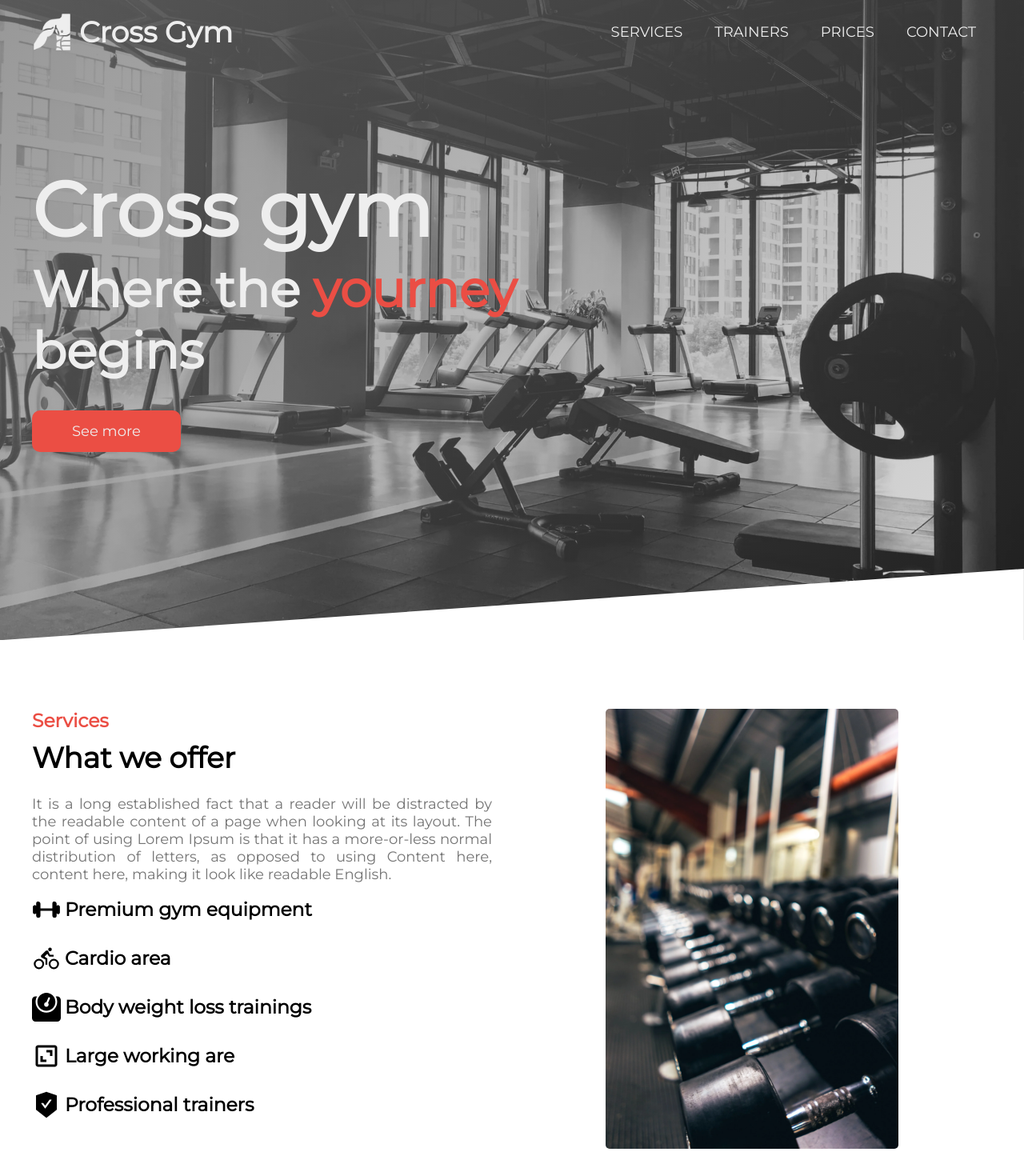
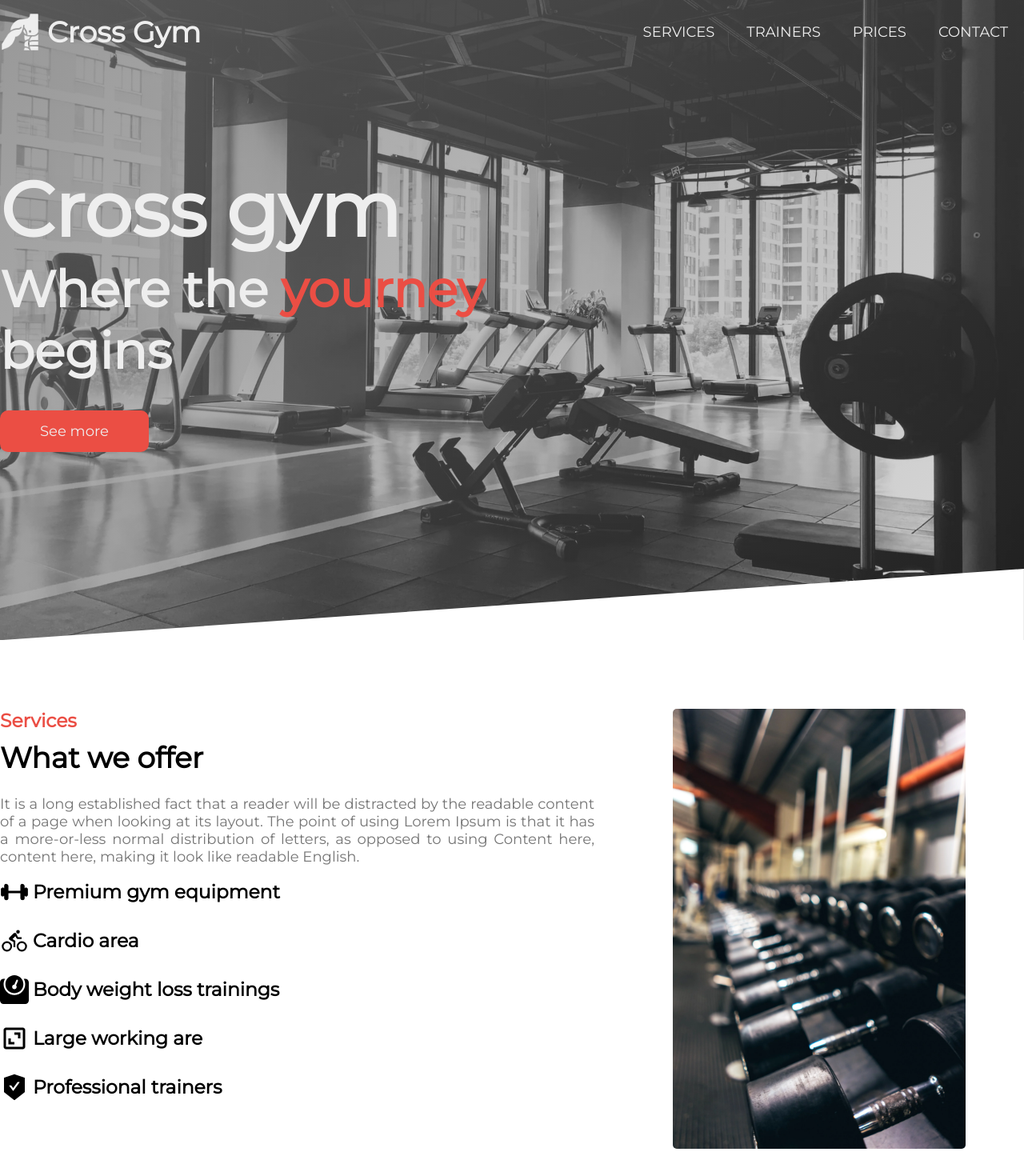
Before and after one commit to Gkristof96/Brand_v2, a React (Create React App) app: page / in a window 1280 px wide. Shown: the top 1470 px of the page at 80% size. Built offline with nearby package versions, Linux system fonts and the light colour scheme.

Commit message:
lower the padding

```diff
--- a/src/css/components/Contact/_contact.scss
+++ b/src/css/components/Contact/_contact.scss
@@ -6,7 +6,6 @@
   .container {
     display: grid;
     grid-template-columns: 40% 60%;
-    padding: 50px calc((100vw - 1200px) / 2);
     padding-bottom: 100px;
 
     .contact-info {
--- a/src/css/components/Footer/_footer.scss
+++ b/src/css/components/Footer/_footer.scss
@@ -2,7 +2,6 @@ footer {
   height: 150px;
   background: color(light-gray);
   .container {
-        padding: 0 calc((100vw - 1200px) /2);
     display: grid;
     grid-template-columns: 1fr 1fr;
     grid-template-rows: 110px 40px;
@@ -53,7 +52,7 @@ footer {
         color: color(light);
         margin-left: 5px;
         cursor: pointer;
-                transition: all .5s cubic-bezier(0.075, 0.82, 0.165, 1);
+        transition: all 0.5s cubic-bezier(0.075, 0.82, 0.165, 1);
         &:hover {
           color: color(primary);
           transform: translateY(-3px);
@@ -76,7 +75,7 @@ footer {
       position: relative;
 
       &::before {
-                content: '';
+        content: "";
         position: absolute;
         top: -10px;
         left: 0;
--- a/src/css/components/Hero/_hero.scss
+++ b/src/css/components/Hero/_hero.scss
@@ -13,7 +13,7 @@
   justify-content: center;
   align-items: center;
   .container {
-    padding: 0 calc((100vw - 1200px) / 2);
+    padding: 0 calc((100vw - 1400px) / 2);
     width: 100%;
     height: 50%;
     display: grid;
--- a/src/css/components/Navbar/_navbar.scss
+++ b/src/css/components/Navbar/_navbar.scss
@@ -1,9 +1,9 @@
-@import './HamburgerIcon/hamburger';
+@import "./HamburgerIcon/hamburger";
 
 .navbar {
   width: 100%;
   height: 80px;
-    padding: 20px calc((100vw - 1200px)/2);
+  padding: 20px calc((100vw - 1400px) / 2);
 
   display: flex;
   align-items: center;
@@ -14,7 +14,7 @@
   left: 0;
   z-index: 10;
 
-    transition: all .5s cubic-bezier(0.075, 0.82, 0.165, 1);
+  transition: all 0.5s cubic-bezier(0.075, 0.82, 0.165, 1);
   &__logo {
     display: flex;
     align-items: center;
@@ -26,7 +26,7 @@
 
     h1 {
       margin-left: 0.5rem;
-            font-size:  clamp(1rem,6vw,2rem);
+      font-size: clamp(1rem, 6vw, 2rem);
       font-weight: bold;
       color: color(light);
     }
@@ -38,17 +38,16 @@
     list-style: none;
 
     li {
-
       font-weight: 400;
       a {
-                padding:  10px 20px;
+        padding: 10px 20px;
         position: relative;
         text-decoration: none;
         color: color(light);
         text-transform: uppercase;
         cursor: pointer;
-                font-size: clamp(0.6rem,1.8vw,1rem);
-                transition: all .5s cubic-bezier(0.075, 0.82, 0.165, 1);
+        font-size: clamp(0.6rem, 1.8vw, 1rem);
+        transition: all 0.5s cubic-bezier(0.075, 0.82, 0.165, 1);
         &:hover {
           text-shadow: 0 0 5px 3px color(light);
           font-weight: bold;
@@ -56,7 +55,7 @@
         }
         &.active {
           &::after {
-                        content: '';
+            content: "";
             width: 90%;
             position: absolute;
             bottom: 0;
@@ -76,7 +75,7 @@
 
   &.open {
     background: color(primary);
-        box-shadow: 0 3px 3px 0 rgba(0,0,0,0.25);
+    box-shadow: 0 3px 3px 0 rgba(0, 0, 0, 0.25);
 
     &__menu {
       li {
@@ -88,7 +87,6 @@
       }
     }
   }
-
 }
 @media screen and (max-width: 1230px) {
   .navbar {
--- a/src/css/components/Prices/_prices.scss
+++ b/src/css/components/Prices/_prices.scss
@@ -5,7 +5,6 @@
     display: grid;
     align-items: center;
     grid-template-rows: 2fr auto;
-    padding: 50px calc((100vw - 1200px) / 2);
 
     .texts {
       h1 {
--- a/src/css/components/Services/_services.scss
+++ b/src/css/components/Services/_services.scss
@@ -1,13 +1,13 @@
 .services {
   .container {
     display: grid;
-    grid-template-columns: 50% 50%;
-    padding: 50px calc((100vw - 1200px) / 2);
+    grid-template-columns: 60% 40%;
 
     img {
-      height: 550px;
+      max-height: 550px;
       border-radius: 5px;
       justify-self: center;
+      align-self: center;
     }
 
     .services-info {
--- a/src/css/components/Trainers/_trainers.scss
+++ b/src/css/components/Trainers/_trainers.scss
@@ -5,7 +5,6 @@
   .container {
     display: grid;
     grid-template-rows: 2fr auto;
-    padding: 50px calc((100vw - 1200px) / 2);
     padding-bottom: 100px;
 
     .title {
--- a/src/css/style.css
+++ b/src/css/style.css
@@ -48,7 +48,7 @@
 .navbar {
   width: 100%;
   height: 80px;
-  padding: 20px calc((100vw - 1200px)/2);
+  padding: 20px calc((100vw - 1400px) / 2);
   display: flex;
   align-items: center;
   justify-content: space-between;
@@ -69,7 +69,7 @@
 }
 .navbar__logo h1 {
   margin-left: 0.5rem;
-  font-size: clamp(1rem,6vw,2rem);
+  font-size: clamp(1rem, 6vw, 2rem);
   font-weight: bold;
   color: #eee;
 }
@@ -88,7 +88,7 @@
   color: #eee;
   text-transform: uppercase;
   cursor: pointer;
-  font-size: clamp(0.6rem,1.8vw,1rem);
+  font-size: clamp(0.6rem, 1.8vw, 1rem);
   transition: all 0.5s cubic-bezier(0.075, 0.82, 0.165, 1);
 }
 .navbar__menu li a:hover {
@@ -177,7 +177,7 @@
   align-items: center;
 }
 .hero .container {
-  padding: 0 calc((100vw - 1200px) / 2);
+  padding: 0 calc((100vw - 1400px) / 2);
   width: 100%;
   height: 50%;
   display: grid;
@@ -237,13 +237,13 @@
 }
 .services .container {
   display: grid;
-  grid-template-columns: 50% 50%;
-  padding: 50px calc((100vw - 1200px) / 2);
+  grid-template-columns: 60% 40%;
 }
 .services .container img {
-  height: 550px;
+  max-height: 550px;
   border-radius: 5px;
   justify-self: center;
+  align-self: center;
 }
 .services .container .services-info {
   display: flex;
@@ -351,7 +351,6 @@
 .trainers .container {
   display: grid;
   grid-template-rows: 2fr auto;
-  padding: 50px calc((100vw - 1200px) / 2);
   padding-bottom: 100px;
 }
 .trainers .container .title {
@@ -468,7 +467,6 @@
   display: grid;
   align-items: center;
   grid-template-rows: 2fr auto;
-  padding: 50px calc((100vw - 1200px) / 2);
 }
 .prices .container .texts h1 {
   font-style: normal;
@@ -668,7 +666,6 @@
 .contact .container {
   display: grid;
   grid-template-columns: 40% 60%;
-  padding: 50px calc((100vw - 1200px) / 2);
   padding-bottom: 100px;
 }
 .contact .container .contact-info {
@@ -738,7 +735,6 @@ footer {
   background: #bdbdbd;
 }
 footer .container {
-  padding: 0 calc((100vw - 1200px) /2);
   display: grid;
   grid-template-columns: 1fr 1fr;
   grid-template-rows: 110px 40px;
@@ -877,5 +873,9 @@ section {
   display: flex;
   align-items: center;
 }
+section .container {
+  width: 100%;
+  padding: 50px calc((100vw - 1400px) / 2);
+}
 
 /*# sourceMappingURL=style.css.map */
--- a/src/css/style.scss
+++ b/src/css/style.scss
@@ -53,4 +53,8 @@ section {
   position: relative;
   display: flex;
   align-items: center;
+  .container {
+    width: 100%;
+    padding: 50px calc((100vw - 1400px) / 2);
+  }
 }
```
Also changed, not shown: 1 other file (tests, documents, lock files or other folders). Lines whose indentation alone changed are shown as unchanged.
